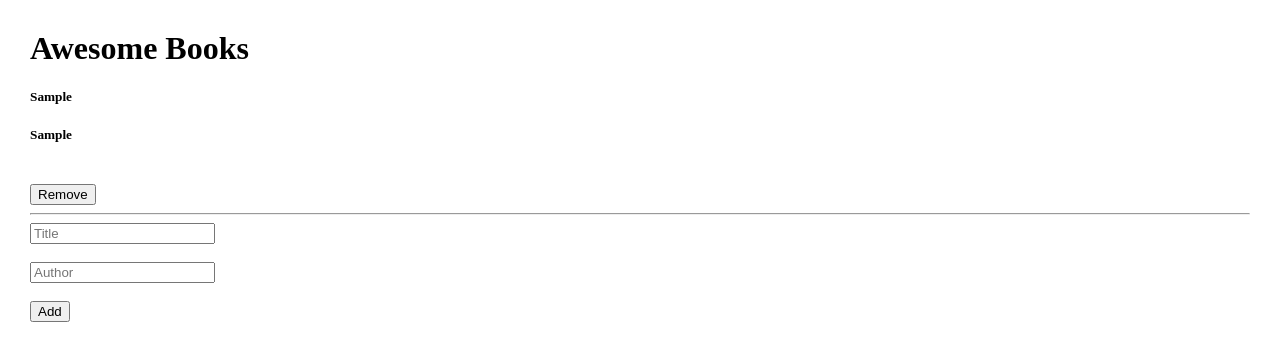
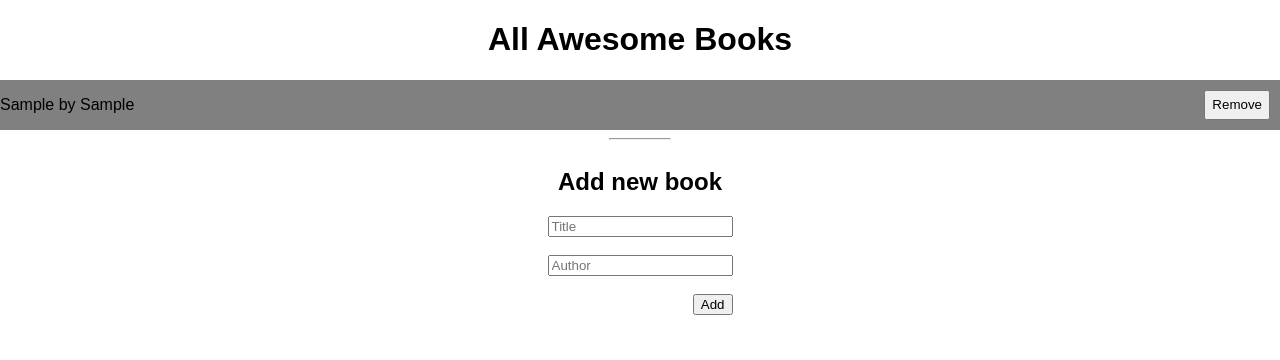
Before and after one commit to PromzzyKoncepts/BookStore, a website: page index.html in a window 1280 px wide. Both pictures are taken after typing "Sample", "Sample" into the empty fields and a click on the button "Add". Drawn offline with Linux system fonts and the light colour scheme.

Commit message:
styling the Awesome books project

```diff
--- a/app.js
+++ b/app.js
@@ -40,6 +40,8 @@ class UserInterFace {
   static showBookList(book) {
     const bookLib = document.querySelector('.library');
     const bookDiv = document.createElement('div');
+    bookDiv.className = "book-container";
+
     const titleDiv = document.createElement('h5');
     const authorDiv = document.createElement('h5');
     const brTag = document.createElement('br');
@@ -48,8 +50,15 @@ class UserInterFace {
 
     titleDiv.innerText = `${book.title}`;
     authorDiv.innerText = `${book.author}`;
+
+    const bookReferences = document.createElement('p');
+    bookReferences.innerText = `${book.title} by ${book.author}`
     removeBtn.innerText = 'Remove';
     removeBtn.className = 'btn';
+
+
+
+    // for(let i = 0; i< )
 
     // add event listener to the remove button
     removeBtn.addEventListener('click', () => {
@@ -57,11 +66,12 @@ class UserInterFace {
     });
 
     // Append all html elements to the parent element -bookLib
-    bookDiv.appendChild(titleDiv);
-    bookDiv.appendChild(authorDiv);
-    bookDiv.appendChild(brTag);
+    // bookDiv.appendChild(titleDiv);
+    // bookDiv.appendChild(authorDiv);
+    bookDiv.appendChild(bookReferences);
+    // bookDiv.appendChild(brTag);
     bookDiv.appendChild(removeBtn);
-    bookDiv.appendChild(hrTag);
+    // bookDiv.appendChild(hrTag);
     bookLib.appendChild(bookDiv);
   }
 
--- a/index.html
+++ b/index.html
@@ -9,9 +9,11 @@
   </head>
   <body>
     <main class="wrapper">
-      <h1>Awesome Books</h1>
+      <h1> All Awesome Books</h1>
       <section class="library"></section>
-
+      <div class="formElement">
+      <hr>
+      <h2>Add new book</h2>
       <form id="form">
         <input type="text" name="title" id="title" placeholder="Title">
         <br> <br>
@@ -19,6 +21,7 @@
         <br> <br>
         <button type="button" id="add">Add</button>
       </form>
+      </div>
     </main>
 
 
--- a/style.css
+++ b/style.css
@@ -1,4 +1,37 @@
 body {
   padding: 0;
-  margin: 30px;
+  margin: 0;
+  font-family: Arial, Helvetica, sans-serif;
 }
+
+.book-container {
+  display: flex;
+  justify-content: space-between;
+}
+
+.library > div:nth-child(odd) {
+  background-color: gray;
+}
+
+.btn {
+  margin: 10px;
+}
+
+.formElement {
+  display: flex;
+  flex-direction: column;
+  justify-content: center;
+  align-items: center;
+}
+
+hr {
+  width: 60px;
+}
+
+h1 {
+  text-align: center;
+}
+
+#add {
+  float: right;
+}
```
